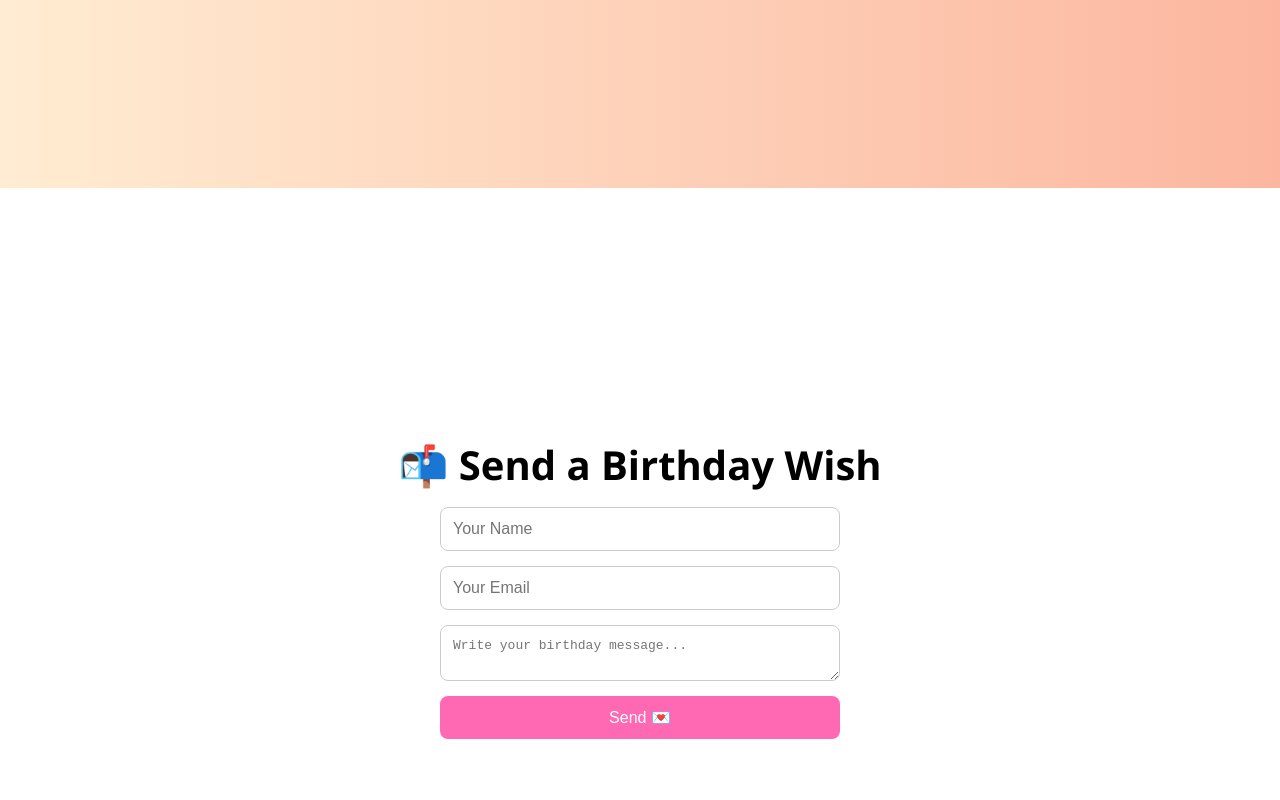
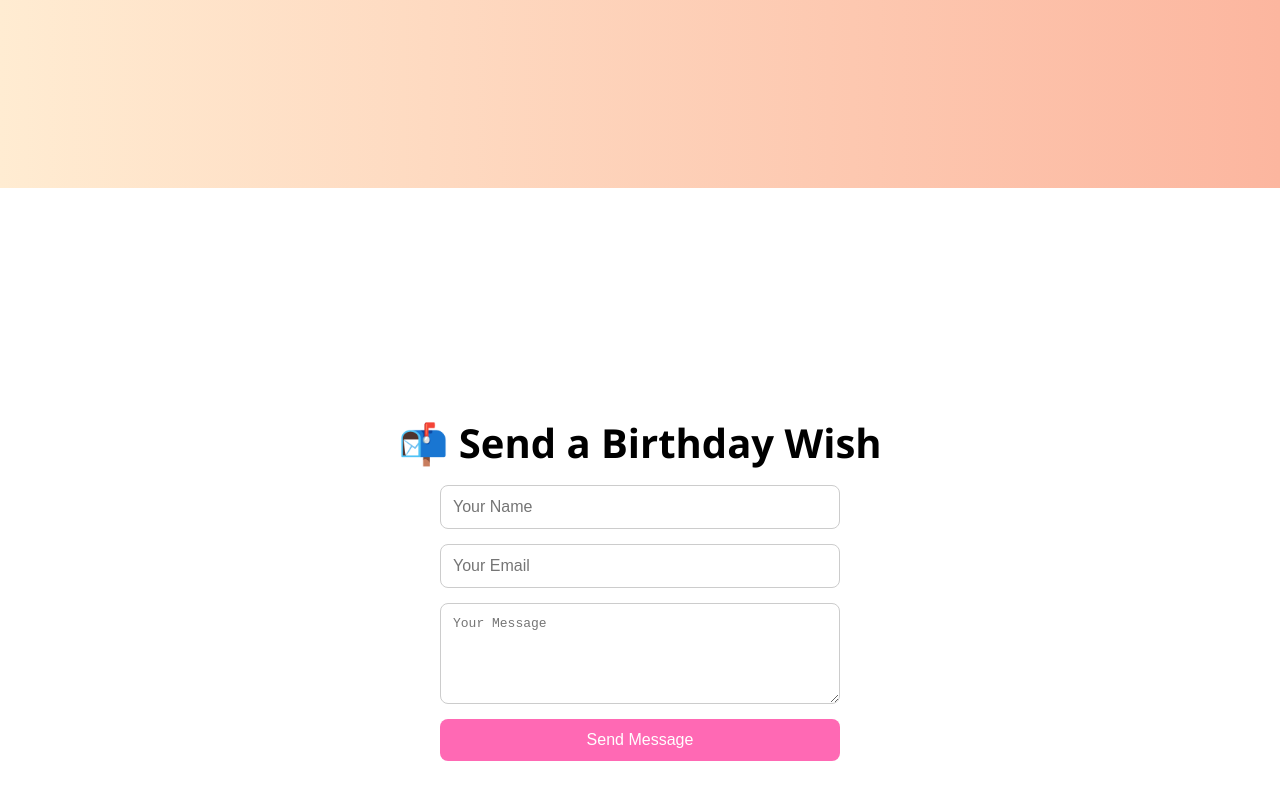
Before and after one commit to DCKONAMI/bday, a plain HTML site: page index.html in a window 1280 px wide. Shown: the part 3812-4612 px from the top of the page. Drawn offline with Linux system fonts and the light colour scheme.

Commit message:
Update index.html

```diff
--- a/index.html
+++ b/index.html
@@ -61,12 +61,12 @@
   <section class="page contact">
     <div class="content">
       <h1>📬 Send a Birthday Wish</h1>
-      <form action="dancurrency449@email.com" method="POST" enctype="text/plain">
-        <input type="text" name="name" placeholder="Your Name" required />
-        <input type="email" name="email" placeholder="Your Email" required />
-        <textarea name="message" placeholder="Write your birthday message..." required></textarea>
-        <button type="submit">Send 💌</button>
-      </form>
+     <form action="https://formspree.io/f/your-form-id" method="POST" class="contact-form">
+  <input type="text" name="name" placeholder="Your Name" required>
+  <input type="email" name="email" placeholder="Your Email" required>
+  <textarea name="message" placeholder="Your Message" rows="5" required></textarea>
+  <button type="submit">Send Message</button>
+</form>
     </div>
   </section>
 
```
